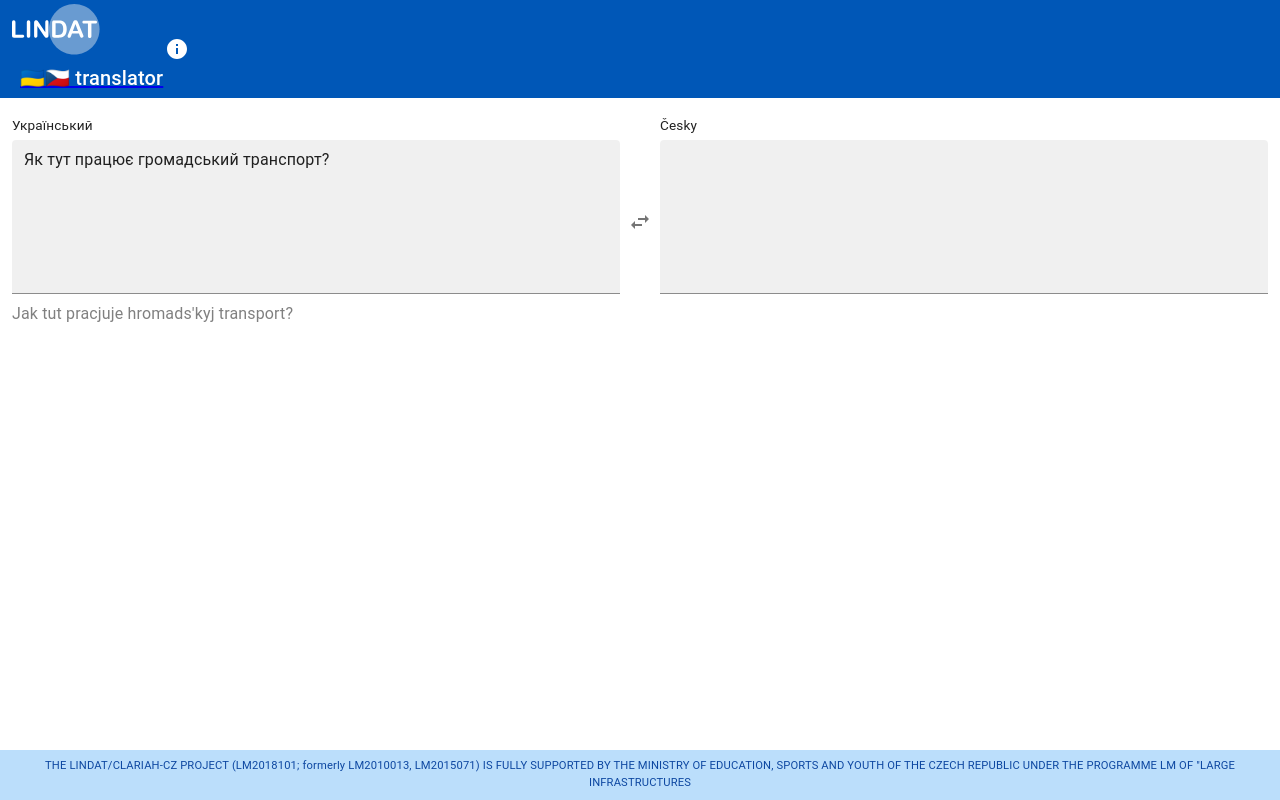
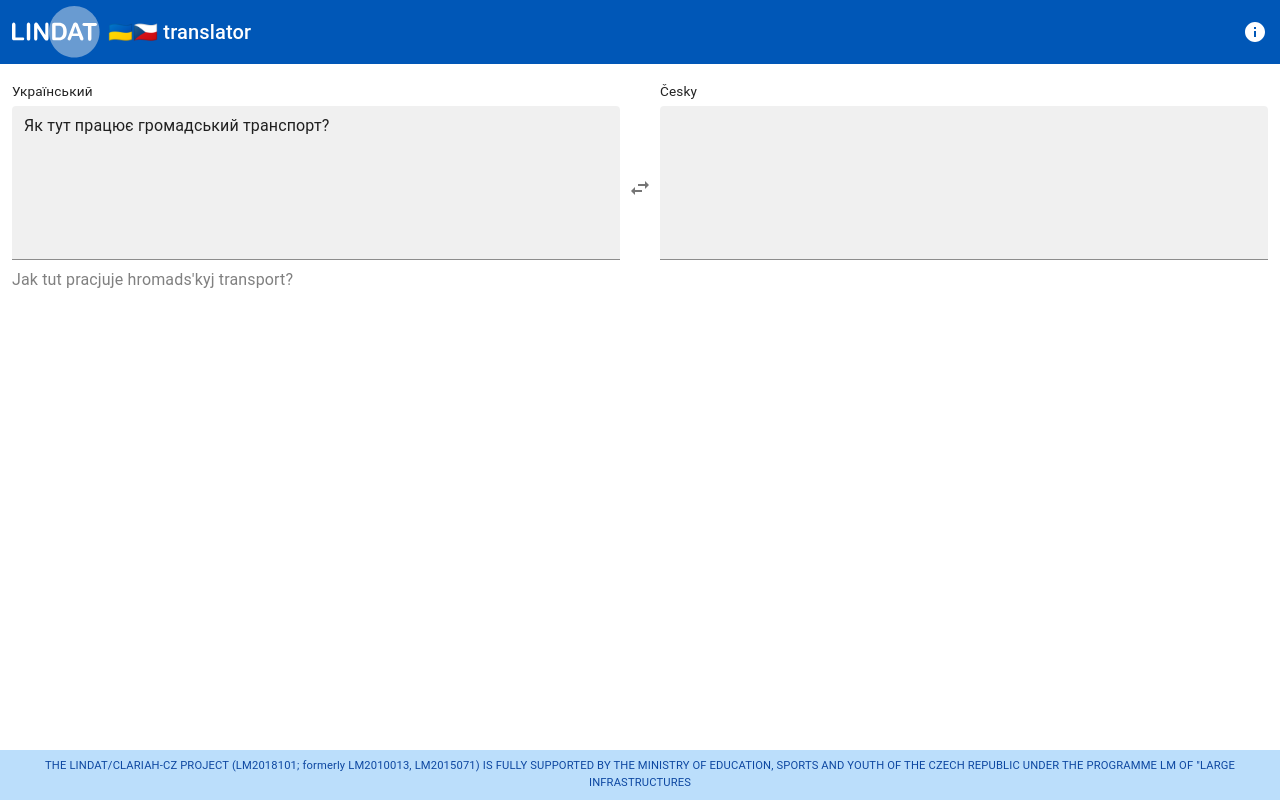
Before and after one commit to ufal/charles-translator-web-frontend, a Next.js app: page / in a window 1280 px wide. Built offline with nearby package versions, Linux system fonts and the light colour scheme; what debounce-promise would draw is missing.

Commit message:
homepage link style

```diff
--- a/src/components/layout.js
+++ b/src/components/layout.js
@@ -12,6 +12,14 @@ const Container = styled.div`
   width: 100%;
   min-height: 100%;
   position: absolute;
+`;
+
+const HomeLink = styled.a`
+  display: flex;
+  flex-direction: row;
+  align-items: center;
+  margin-right: auto;
+  cursor: pointer;
 `;
 
 const Footer = styled.footer`
@@ -41,13 +49,13 @@ function Layout({ children }) {
           position="static"
           sx={{
             bgcolor: "#0057b7",
-            "& .MuiToolbar-root": { padding: "4px 12px" },
+            "& .MuiToolbar-root": { padding: "4px 0 4px 12px" },
           }}
           elevation={0}
         >
           <Toolbar sx={{ padding: 2 }}>
             <Link href="/">
-              <a>
+              <HomeLink>
                 <img
                   src="/static/img/lindat-logo.svg"
                   style={{ width: "88px" }}
@@ -60,7 +68,7 @@ function Layout({ children }) {
                 >
                   🇺🇦🇨🇿 translator
                 </Typography>
-              </a>
+              </HomeLink>
             </Link>
             <Link href="/settings">
               <IconButton
```
